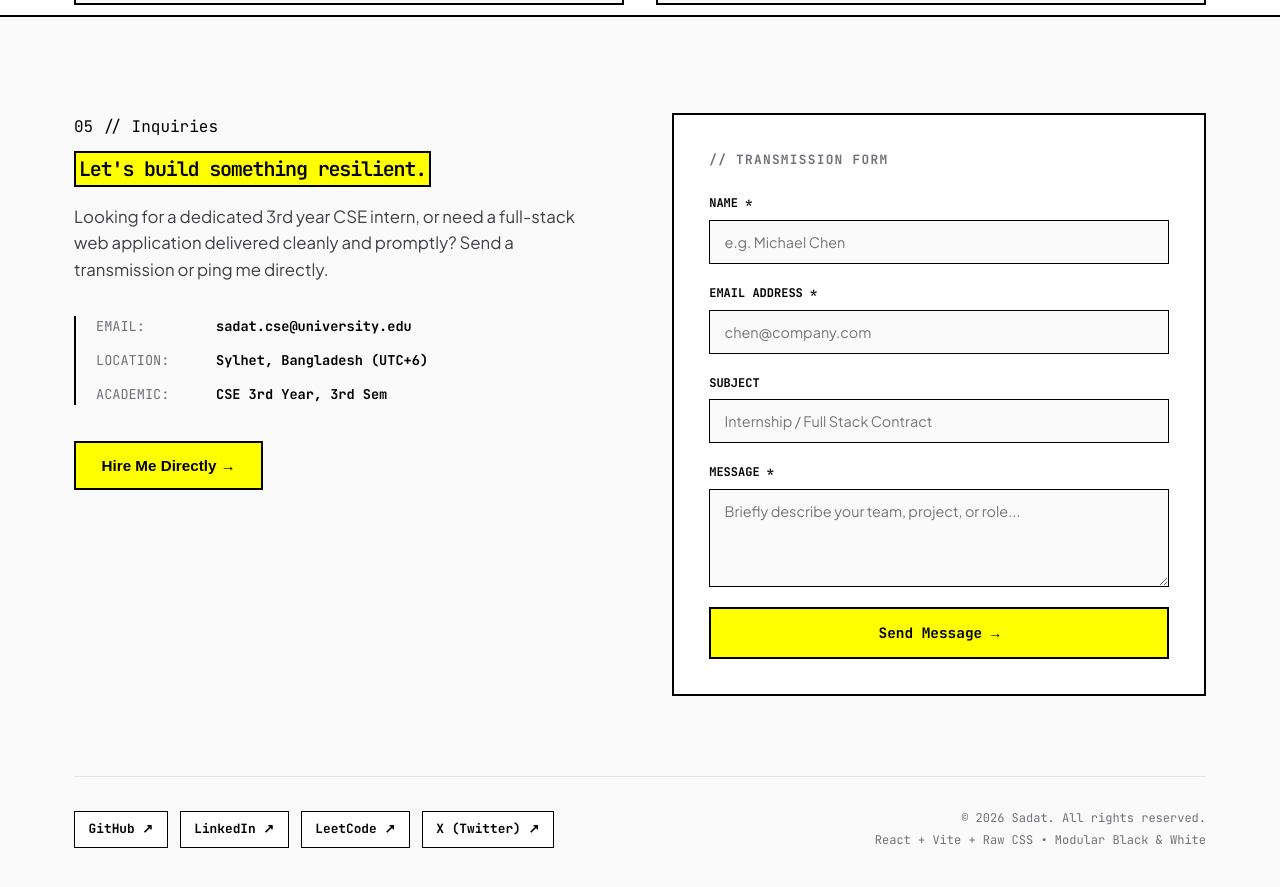
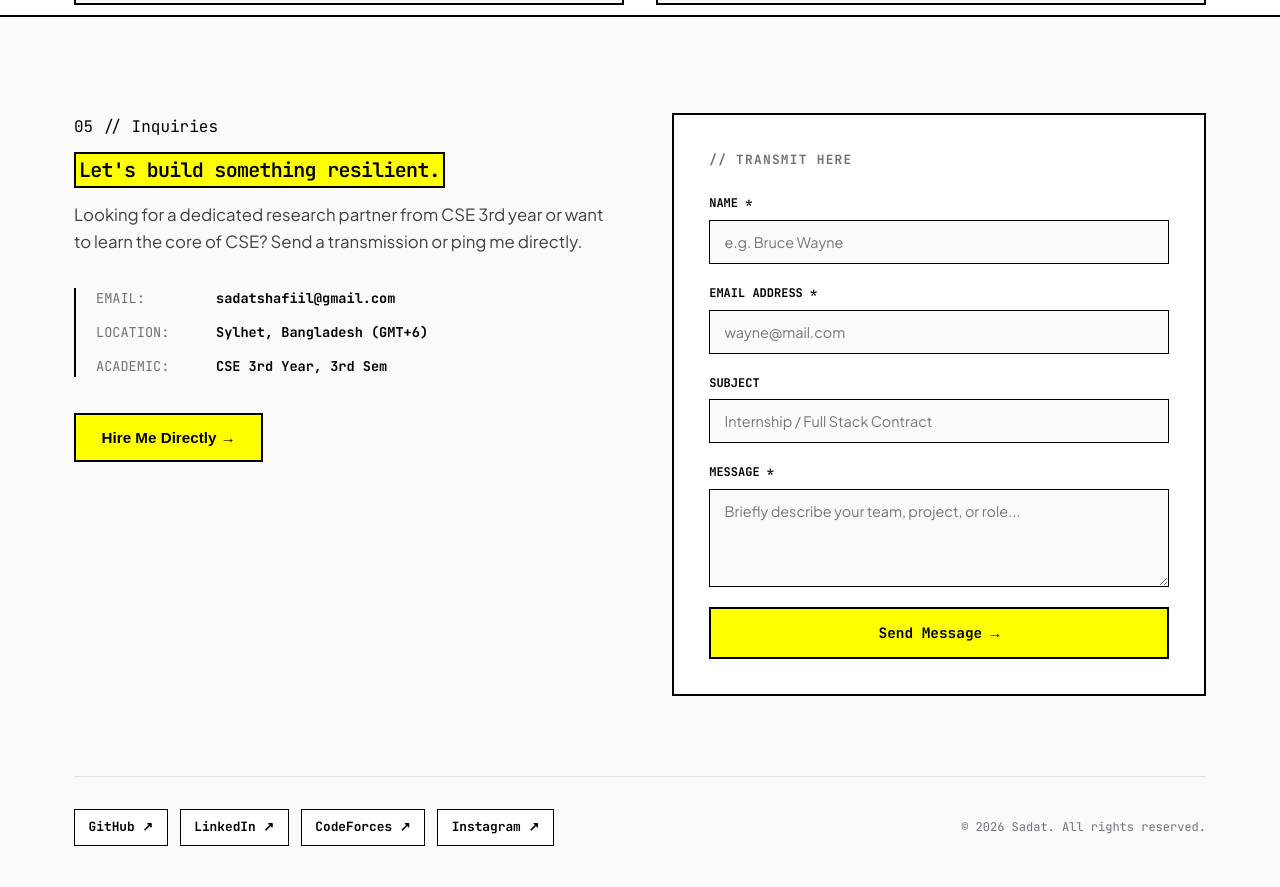
Before and after one commit to ShafiilSadat013/MyPortfolioFinal, a React (Vite) app: page / in a window 1280 px wide. Shown: the part 4140-5027 px from the top of the page. Built offline with nearby package versions, Linux system fonts and the light colour scheme.

Commit message:
made the footer form workable

```diff
--- a/src/components/Footer/Footer.css
+++ b/src/components/Footer/Footer.css
@@ -1,3 +1,5 @@
+
+/* settings for entire footer */
 .site-footer {
   margin-top: 10px;
   border-top: 2px solid var(--border-color);
@@ -5,6 +7,7 @@
   padding: 6rem 0 3rem;
 }
 
+/* the grid of footer, the infos and the form */
 .footer-grid
 {
   display: grid;
@@ -13,15 +16,18 @@
   margin-bottom: 5rem;
 }
 
+/* title's settings, let's build something resilient */
 .footer-title {
-  font-size: 2.4rem;
+  /* font-size: 2.4rem;
   font-weight: 800;
-  color: var(--text-primary);
+  color: var(--text-primary); */
   line-height: 1.15;
+  margin-top: 15px;
   letter-spacing: -0.03em;
   margin-bottom: 1.25rem;
 }
 
+/* the paragraph of the footer */
 .footer-intro {
   font-size: 1.05rem;
   color: var(--text-secondary);
@@ -29,6 +35,7 @@
   margin-bottom: 2rem;
 }
 
+/* the info list of left footer */
 .footer-contact-list {
   display: flex;
   flex-direction: column;
@@ -39,18 +46,22 @@
   margin-bottom: 2.25rem;
 }
 
+
+/* email,location,academic  */
 .footer-contact-list .label {
   color: var(--text-muted);
   display: inline-block;
   width: 120px;
 }
 
+/* values like mail id,location and academic status */
 .footer-contact-list .val {
   color: var(--text-primary);
   font-weight: 700;
   text-decoration: none;
 }
 
+/* the hire button under the left footer */
 .footer-hire-btn {
   background: var(--btn-primary-bg);
   color: var(--btn-primary-text);
@@ -62,43 +73,51 @@
   transition: all 0.2s ease;
 }
 
+/* hire button floats when clicked */
 .footer-hire-btn:hover {
   transform: translateY(-2px);
   box-shadow: var(--shadow-md);
 }
 
-.footer-form-panel {
+
+/* the form on the right side */
+.footer-form {
   background: var(--bg-primary);
-  border: 2px solid var(--border-color);
+  border: 2px solid black;
   padding: 2.2rem;
 }
 
-.form-legend {
+/* transmit here part */
+.form-title {
   font-size: 0.8rem;
   color: var(--text-muted);
   letter-spacing: 0.1em;
   margin-bottom: 1.5rem;
 }
 
-.form-wrapper {
+/* entire form settings */
+.form-wrapper
+{
   display: flex;
   flex-direction: column;
   gap: 1.25rem;
 }
 
-.field {
+/* individual boxes inside the boxes */
+.field
+{
   display: flex;
   flex-direction: column;
   gap: 0.4rem;
 }
-
+/* box titles */
 .field label {
   font-size: 0.75rem;
   color: var(--text-primary);
   font-weight: 700;
   text-transform: uppercase;
 }
-
+/* when giving input in the form */
 .field input, .field textarea {
   width: 100%;
   background: var(--bg-card);
@@ -138,6 +157,8 @@
   font-size: 0.9rem;
 }
 
+/* socials  */
+/* base for the entire footer */
 .footer-base {
   display: flex;
   justify-content: space-between;
@@ -148,13 +169,16 @@
   gap: 1.5rem;
 }
 
+/* the links class */
 .social-links {
   display: flex;
   flex-wrap: wrap;
   gap: 0.75rem;
 }
 
-.social-badge {
+/* writings of the links */
+.social-title
+ {
   text-decoration: none;
   font-size: 0.8rem;
   font-weight: 700;
@@ -165,13 +189,14 @@
   transition: all 0.2s ease;
 }
 
+/* floats when clicked */
 .social-badge:hover {
   background: var(--btn-primary-bg);
   color: var(--btn-primary-text);
   transform: translateY(-2px);
 }
 
-.copyright {
+.cpr {
   font-size: 0.75rem;
   color: var(--text-muted);
   display: flex;
--- a/src/components/Footer/Footer.jsx
+++ b/src/components/Footer/Footer.jsx
@@ -5,14 +5,54 @@ export default function Footer({ onOpenHireModal }) {
   const [formData, setFormData] = useState({ name: '', email: '', subject: '', message: '' });
   const [sent, setSent] = useState(false);
 
-  const handleSubmit = (e) => {
+  // const handleSubmit = (e) => {
+  //   e.preventDefault();
+  //   if (!formData.name || !formData.email || !formData.message) return;
+  //   setSent(true);
+  //   setTimeout(() => {
+  //     setSent(false);
+  //     setFormData({ name: '', email: '', subject: '', message: '' });
+  //   }, 4000);
+  // };
+  // get actual mesage on email
+  const handleSubmit = async (e) => {
   e.preventDefault();
+
   if (!formData.name || !formData.email || !formData.message) return;
+
+  const response = await fetch('https://api.web3forms.com/submit', {
+    method: 'POST',
+    headers: {
+      'Content-Type': 'application/json',
+      Accept: 'application/json'
+    },
+    body: JSON.stringify({
+      access_key: '2b786a01-171d-4b41-9b7f-81d8dc55aa9a',
+      name: formData.name,
+      email: formData.email,
+      subject: formData.subject || 'New Portfolio Message',
+      message: formData.message
+    })
+  });
+
+  const result = await response.json();
+
+  if (result.success) {
     setSent(true);
+
+    setFormData({
+      name: '',
+      email: '',
+      subject: '',
+      message: ''
+    });
+
     setTimeout(() => {
       setSent(false);
-      setFormData({ name: '', email: '', subject: '', message: '' });
     }, 4000);
+  } else {
+    alert('Something went wrong. Please try again.');
+  }
 };
 
   return (
@@ -25,18 +65,25 @@ export default function Footer({ onOpenHireModal }) {
             <span className="section-tag font-mono">05 // Inquiries</span>
             <h2 className="footer-title"><span id='yellow'>Let&apos;s build something resilient.</span></h2>
             <p className="footer-intro">
-              Looking for a dedicated 3rd year CSE intern, or need a full-stack web application
-              delivered cleanly and promptly? Send a transmission or ping me directly.
+              Looking for a dedicated research partner from CSE 3rd year or want to learn
+              the core of CSE? Send a transmission or ping me directly.
             </p>
 
             <div className="footer-contact-list font-mono">
                <div>
                   <span className="label">EMAIL:</span>
-                <a href="mailto:sadat.cse@university.edu" className="val">sadat.cse@university.edu</a>
+                  <a
+                    href="https://mail.google.com/mail/?view=cm&fs=1&to=sadatshafiil@gmail.com"
+                    target="_blank"
+                    rel="noreferrer"
+                    className="val"
+                  >
+                    sadatshafiil@gmail.com
+                  </a>
                 </div>
               <div>
                 <span className="label">LOCATION:</span>
-                <span className="val">Sylhet, Bangladesh (UTC+6)</span>
+                <span className="val">Sylhet, Bangladesh (GMT+6)</span>
               </div>
               <div>
                 <span className="label">ACADEMIC:</span>
@@ -49,8 +96,8 @@ export default function Footer({ onOpenHireModal }) {
             </button>
           </div>
 
-          <div className="footer-form-panel">
-            <h3 className="form-legend font-mono">// TRANSMISSION FORM</h3>
+          <div className="footer-form">
+            <h3 className="form-title font-mono">// TRANSMIT HERE</h3>
 
             {sent ? (
               <div className="form-success font-mono">
@@ -64,7 +111,7 @@ export default function Footer({ onOpenHireModal }) {
                     id="name"
                     type="text"
                     required
-                    placeholder="e.g. Michael Chen"
+                    placeholder="e.g. Bruce Wayne"
                     value={formData.name}
                     onChange={(e) => setFormData({ ...formData, name: e.target.value })}
                   />
@@ -76,7 +123,7 @@ export default function Footer({ onOpenHireModal }) {
                     id="email"
                     type="email"
                     required
-                    placeholder="chen@company.com"
+                    placeholder="wayne@mail.com"
                     value={formData.email}
                     onChange={(e) => setFormData({ ...formData, email: e.target.value })}
                   />
@@ -116,23 +163,22 @@ export default function Footer({ onOpenHireModal }) {
 
         <div className="footer-base">
           <div className="social-links font-mono">
-            <a href="https://github.com" target="_blank" rel="noreferrer" className="social-badge">
+            <a href="https://github.com/ShafiilSadat013" target="_blank" rel="noreferrer" className="social-title">
               GitHub ↗
             </a>
-            <a href="https://linkedin.com" target="_blank" rel="noreferrer" className="social-badge">
+            <a href="https://www.linkedin.com/in/shafiil-ahmed-sadat-042a7824b/" target="_blank" rel="noreferrer" className="social-title">
               LinkedIn ↗
             </a>
-            <a href="https://leetcode.com" target="_blank" rel="noreferrer" className="social-badge">
-              LeetCode ↗
+            <a href="https://codeforces.com/profile/BlackHawk_0007" target="_blank" rel="noreferrer" className="social-title">
+              CodeForces ↗
             </a>
-            <a href="https://twitter.com" target="_blank" rel="noreferrer" className="social-badge">
-              X (Twitter) ↗
+            <a href="https://www.instagram.com/ghum_paitase_onek/" target="_blank" rel="noreferrer" className="social-title">
+              Instagram ↗
             </a>
           </div>
 
-          <div className="copyright font-mono">
+          <div className="cpr font-mono">
             <span>© {new Date().getFullYear()} Sadat. All rights reserved.</span>
-            <span className="text-muted">React + Vite + Raw CSS • Modular Black &amp; White</span>
           </div>
         </div>
 
```
Lines whose indentation alone changed are shown as unchanged.
